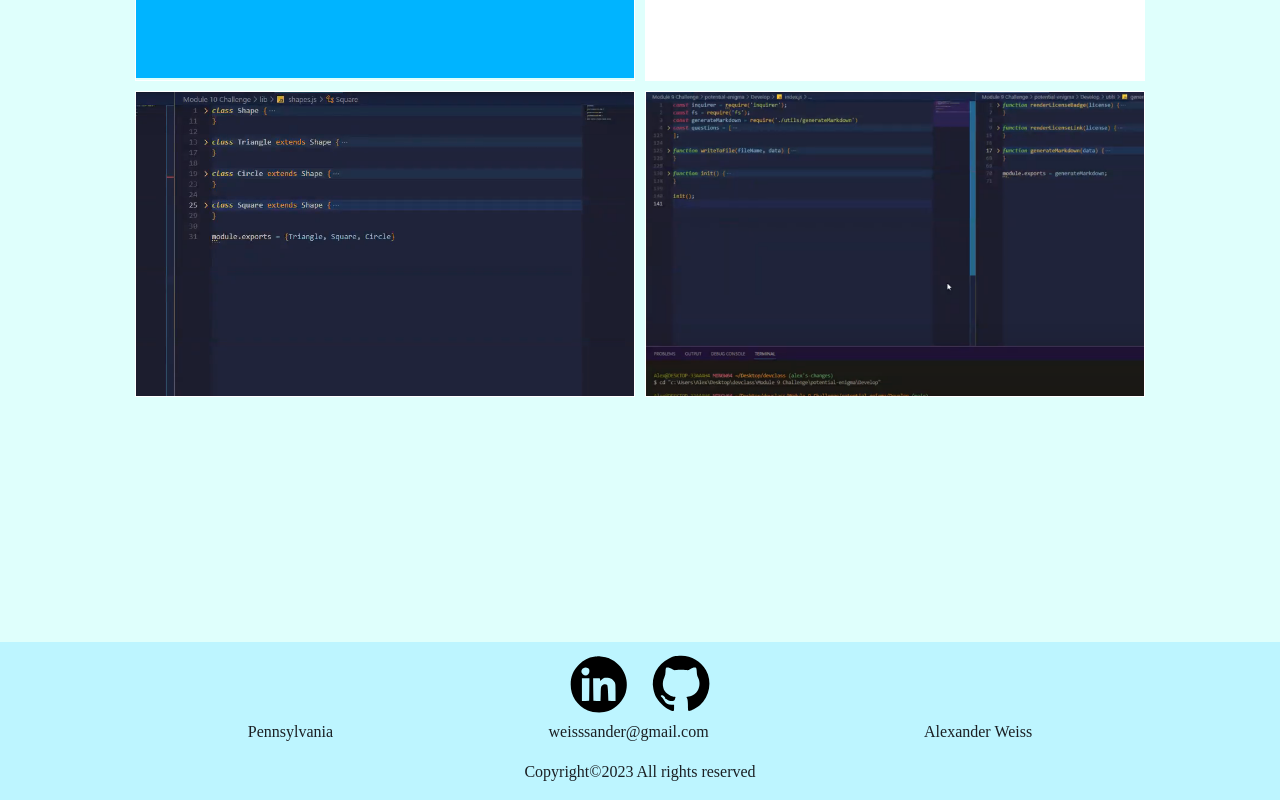
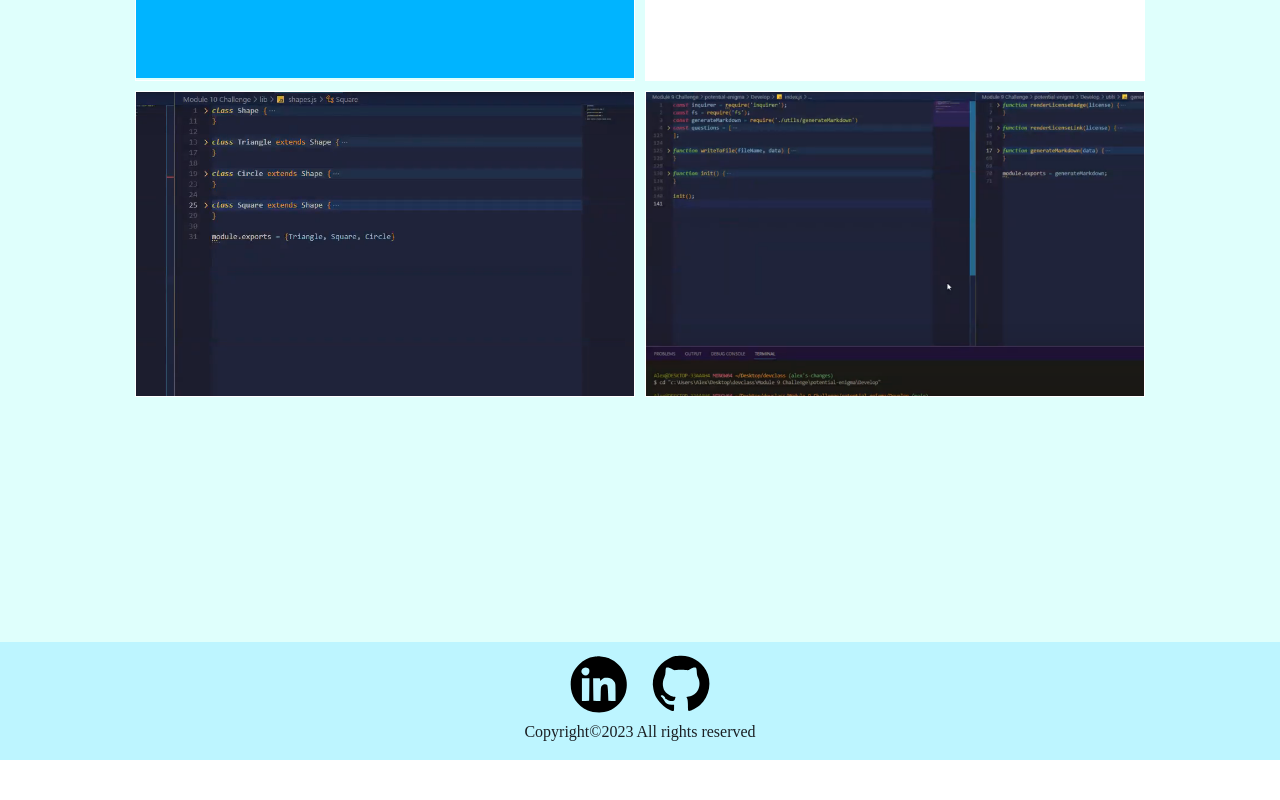
Before and after one commit to alexander1262/React-Fun, a React (Create React App) app: page / in a window 1280 px wide. Shown: the part 2765-3565 px from the top of the page. After the commit the page ends 3525 px from the top, so only its background shows below. Built offline with nearby package versions, Linux system fonts and the light colour scheme; a web font is replaced by a local one.

Commit message:
fixed navbar

```diff
--- a/src/screens/contactMe/ContactMe.jsx
+++ b/src/screens/contactMe/ContactMe.jsx
@@ -19,11 +19,11 @@ function ContactMe() {
             <Footergithub className='footer__github__logo'/>
         </div>
       <div className='contactMe__data__links'>
-        <div className='contactMe__personal'>
+        {/* <div className='contactMe__personal'>
             <p>Pennsylvania</p>
             <p>weisssander@gmail.com</p>
             <p>Alexander Weiss</p>
-        </div>
+        </div> */}
       </div>
       <div style={{ textAlign: 'center' }}>Copyright&copy;{new Date().getFullYear()} All rights reserved</div>
     </div>
```
